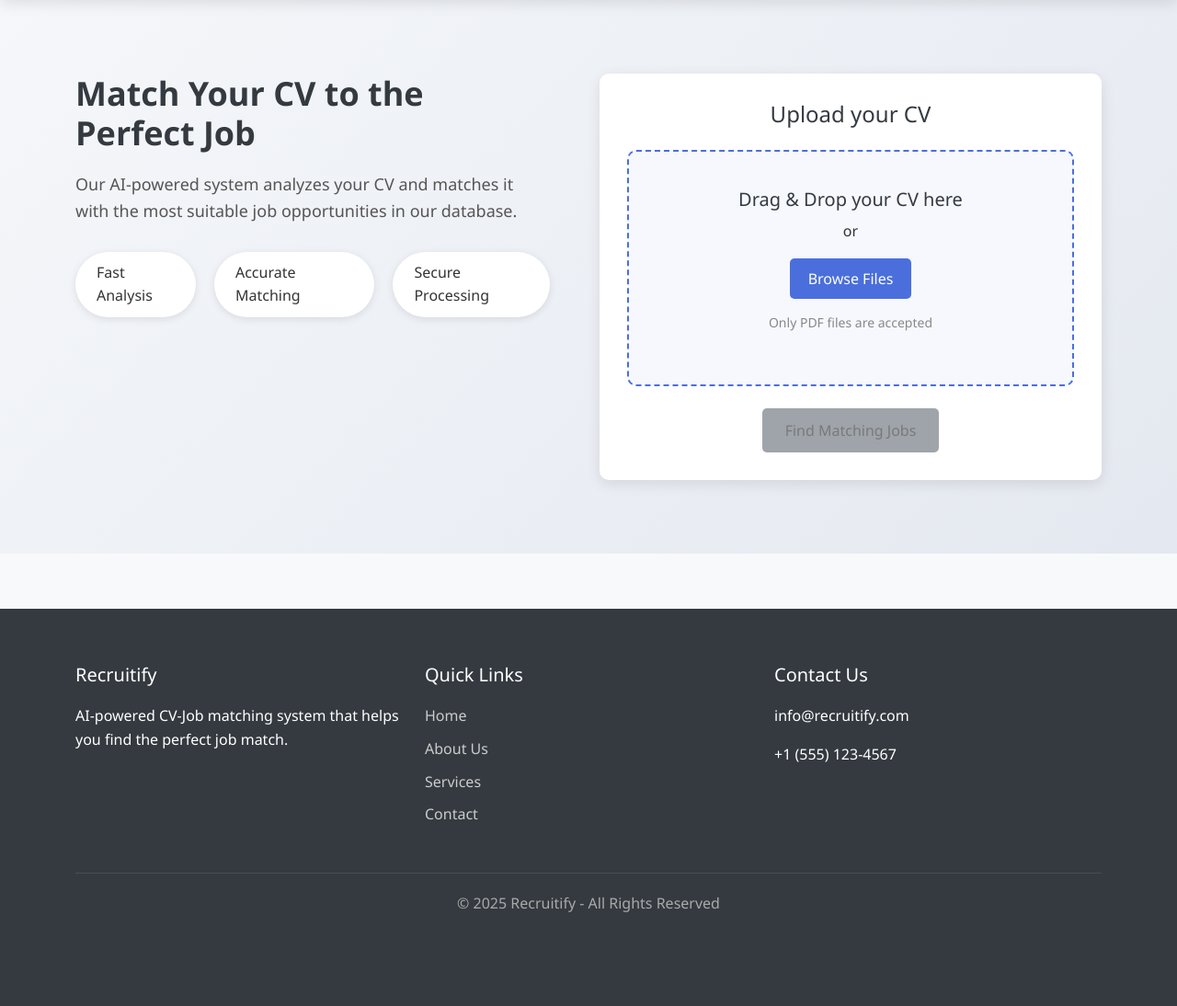
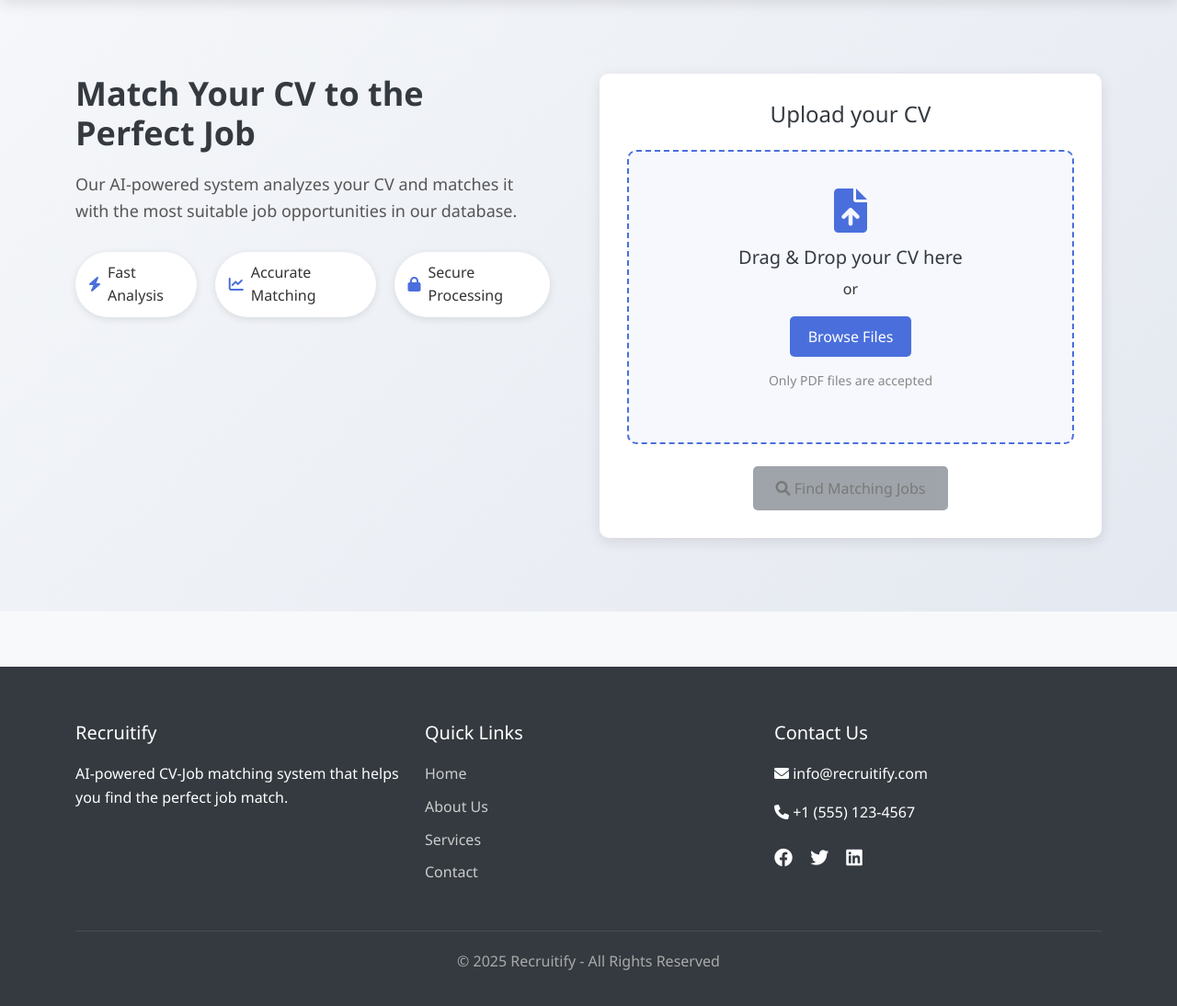
Before and after one commit to WeroVlz/Recruitify, a Flask app: page / in a window 1280 px wide. Shown: the part 116-1210 px from the top of the page at 92% size. Before the commit the page ends 1108 px from the top, so only its background shows below. Run offline with Flask 2, Linux system fonts and the light colour scheme; some libraries are stand-ins or nearby versions.

Commit message:
feat: Add job-matches.css, font-awesome, and google fonts to index.html

```diff
--- a/templates/index.html
+++ b/templates/index.html
@@ -6,7 +6,11 @@
     <title>Recruitify - CV-Job Matching</title>
     <link rel="stylesheet" href="{{ url_for('static', filename='css/bootstrap.min.css') }}">
     <link rel="stylesheet" href="{{ url_for('static', filename='css/styles.css') }}">
-    <link rel="stylesheet" href="{{ url_for('static', filename='css/all.min.css') }}">
+    <link rel="stylesheet" href="{{ url_for('static', filename='css/job-matches.css') }}">
+    <link rel="stylesheet" href="https://cdnjs.cloudflare.com/ajax/libs/font-awesome/6.0.0-beta3/css/all.min.css">
+    <link
+        href="https://fonts.googleapis.com/css2?family=Inter:wght@300;400;500;600;700&family=Poppins:wght@400;500;600;700&display=swap"
+        rel="stylesheet">
 </head>
 <body>
     <header class="site-header">
```
